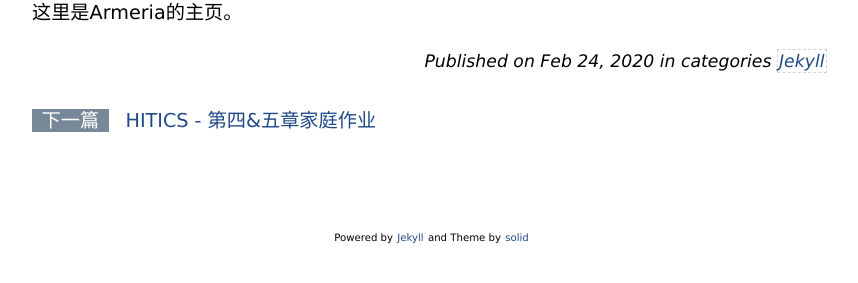
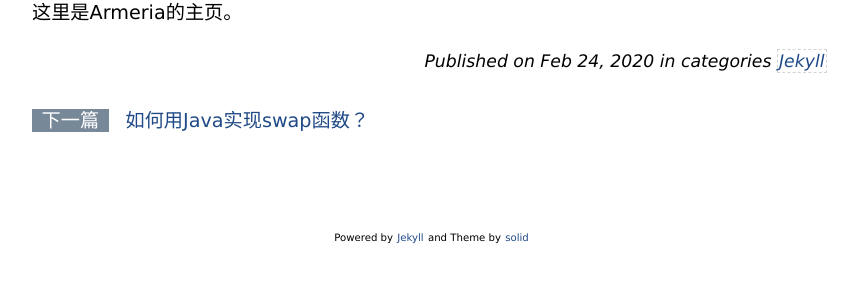
Before and after one commit to ArmeriaWang/ArmeriaWang.github.io, a Jekyll site: the page built from _posts/2020-02-24-hello-jekyll-theme-solid.md, in a window 1280 px wide. Shown: the part 203-486 px from the top of the page, without its empty margins (208-1066 px from the left). Built offline with Jekyll 4.4.1, drawn with Linux system fonts in a browser that asks for light colours; part of the change alters nothing that is shown.

Commit message:
delete hitics homework

````diff
--- a/_posts/2020-02-25-HITICS-c4c5.md
+++ /dev/null
@@ -1,221 +0,0 @@
----
-layout: post
-title: HITICS-c4c5
-pageTitle: HITICS - 第四&五章家庭作业
-categories: HITICS
-description:
-keywords: HITICS, CSAPP, Homework
-typora-copy-images-to: ..\images\asserts
----
-
-## 第四章 家庭作业
-
-### 4.47
-
-#### A.
-
-转换为指针写法。为了与C语言库中的排序函数接口保持一致，下面的代码将第二个参数改为数组的尾指针。
-
-```java
-package P3;
-
-import java.util.Objects;
-
-public class Person {
-    private String name;
-
-    @Override
-    public boolean equals(Object o) {
-        if (this == o) return true;
-        if (o == null || getClass() != o.getClass()) return false;
-        Person person = (Person) o;
-        return Objects.equals(name, person.name);
-    }
-
-    @Override
-    public int hashCode() {
-        return Objects.hash(name);
-    }
-
-    public Person(String name) {
-        this.name = name;
-    }
-    public String getName() {
-        return name;
-    }
-
-}
-
-```
-
-#### B.
-
-用gcc得到A部分中C函数的x86_64汇编代码如下。
-
-```asm
-bubble_p:
-.LFB0:
-    .cfi_startproc
-    subq	$8, %rsi
-    jmp	.L2
-.L3:
-    addq	$8, %rax
-.L5:
-    cmpq	%rsi, %rax
-    jnb	.L7
-    movq	8(%rax), %rdx
-    movq	(%rax), %rcx
-    cmpq	%rcx, %rdx
-    jge	.L3
-    movq	%rcx, 8(%rax)
-    movq	%rdx, (%rax)
-    jmp	.L3
-.L7:
-    subq	$8, %rsi
-.L2:
-    cmpq	%rdi, %rsi
-    jb	.L8
-    movq	%rdi, %rax
-    jmp	.L5
-.L8:
-    rep ret
-    .cfi_endproc
-```
-
-将其改为y86_64代码即可。下面的代码实现了对长度为8的数组的排序。
-
-```asm
-    .pos 0
-    irmovq stack, %rsp
-    call main
-    halt
-
-    .align 8
-array:
-    .quad 0x1
-    .quad 0x5
-    .quad 0x3
-    .quad 0x4
-    .quad 0x0
-    .quad 0x2
-    .quad 0x7
-    .quad 0x6
-main:
-    irmovq array, %rdi
-    rrmovq %rdi, %rsi
-    irmovq $64, %r8
-    addq %r8, %rsi
-    call bubble_p
-    ret
-
-bubble_p:
-    irmovq $8, %r9
-    subq %r9, %rsi
-    jmp initialize
-add:
-    addq %r9, %rax
-compare:
-    rrmovq %rax, %r8
-    subq %rsi, %r8
-    jge sub
-    mrmovq 8(%rax), %rdx
-    mrmovq (%rax), %rcx
-    rrmovq %rdx, %r8
-    subq %rcx, %r8
-    jge add
-    rmmovq %rcx, 8(%rax)
-    rmmovq %rdx, (%rax)
-    jmp add
-sub:
-    subq %r9, %rsi
-initialize:
-    rrmovq %rsi, %r8
-    subq %rdi, %r8
-    jl return
-    rrmovq %rdi, %rax
-    jmp compare
-return:
-    ret
-
-    .pos 0x200
-stack:
-
-```
-
-上述代码用yas编译成功后，用yis运行得到如下结果。
-
-![image-20200225031512351]({{baseurl}}/images/asserts/image-20200225031512351.png)
-
-可见这段代码成功地实现了冒泡排序。
-
-### 4.51
-
-
-
-| 阶段      | `iaddq V,rB`                                            |
-| --------- | ------------------------------------------------------- |
-| 取指 | icode:ifun ← M~1~[PC]<br />rA:rB ← M~1~[PC + 1]<br />valC ← M~8~[PC + 2]<br />valP ← PC + 10 |
-| 译码 | valB ← R[rB] |
-| 执行 | valE ← valB + valC<br />set CC |
-| 访存 | / |
-| 写回 | R[rB] ← valE |
-| 更新PC | PC ← valP |
-
-## 第五章 家庭作业
-
-### 5.15
-
-```c
-void innner_unfold_66(vec_ptr u, vec_ptr v, data_t *dest) {
-    long i;
-    long length = vec_length(u);
-    data_t *udata = get_vec_start(u);
-    data_t *vdata = get_vec_start(v);
-    data_t sum = (data_t)0;
-    data_t sum1 = (data_t)0;
-    data_t sum2 = (data_t)0;
-    data_t sum3 = (data_t)0;
-    data_t sum4 = (data_t)0;
-    data_t sum5 = (data_t)0;
-    for (i = 0; i + 6 < length; i += 6) {
-        sum = sum + udata[i] * vdata[i];
-        sum1 = sum1 + udata[i+1] * vdata[i+1];
-        sum2 = sum2 + udata[i+2] * vdata[i+2];
-        sum3 = sum3 + udata[i+3] * vdata[i+3];
-        sum4 = sum4 + udata[i+4] * vdata[i+4];
-        sum5 = sum5 + udata[i+5] * vdata[i+5];
-    }
-    for(; i < length; i++) {
-        sum = sum + udata[i] * vdata[i];
-    }
-    *dest = sum + sum1 + sum2 + sum3 + sum4 + sum5;
-}
-```
-
-**可能的限制因素**
-
-- 寄存器溢出（变量数量多于可用寄存器数量）
-- 寄存器重命名
-- 浮点乘法器承载量限制
-
-### 5.19
-
-```c
-void psum_s4_1a(float a[], float p[], long n) {
-    long i;
-    float last_val;
-    float tmp, tmp1, tmp2, tmp3;
-    last_val = p[0] = a[0];
-    for (i = 1; i + 4 < n; i += 4) {
-        p[i] = tmp = last_val + a[i];
-        p[i+1] = tmp1 = tmp + a[i+1];
-        p[i+2] = tmp2 = tmp1 + a[i+2];
-        p[i+3] = tmp3 = tmp2 + a[i+3];
-        last_val = last_val + (a[i] + a[i+1] + a[i+2] + a[i+3]);
-    }
-    for (; i < n; i++) {
-        last_val += a[i];
-        p[i] = last_val;
-    }
-}
-```
--- a/_posts/2020-02-25-java-swap.md
+++ b/_posts/2020-02-25-java-swap.md
@@ -62,7 +62,7 @@ Java的参数传递分为两种，采用哪种是根据参数类型决定的。
     ```
     代码中，`Type`是一个Java类，内有数据成员`value`。
 
-    运行这个程序，我们将发现`Type`的实例`x`的值从一开始的10变成了20。这是因为函数`func`以类的示例为参数，传递方式为按引用传递，其内部对实例的改变会体现在外部。
+    运行这个程序，我们将发现`Type`的实例`x`的值从一开始的10变成了20。这是因为函数`func`以类的实例为参数，传递方式为按引用传递，其内部对实例的改变会体现在外部。
 
     但是，这一特性并不能很好地用于`swap`函数，因为我们想要的效果是「整体」地将两个对象交换，而直接利用上述特性只能逐一地改变引用对象的成员数据，如果对象成员数过多，或者有无法访问的成员，或者压根不知道对象有哪些成员时，都是无法使用的。
 
````
